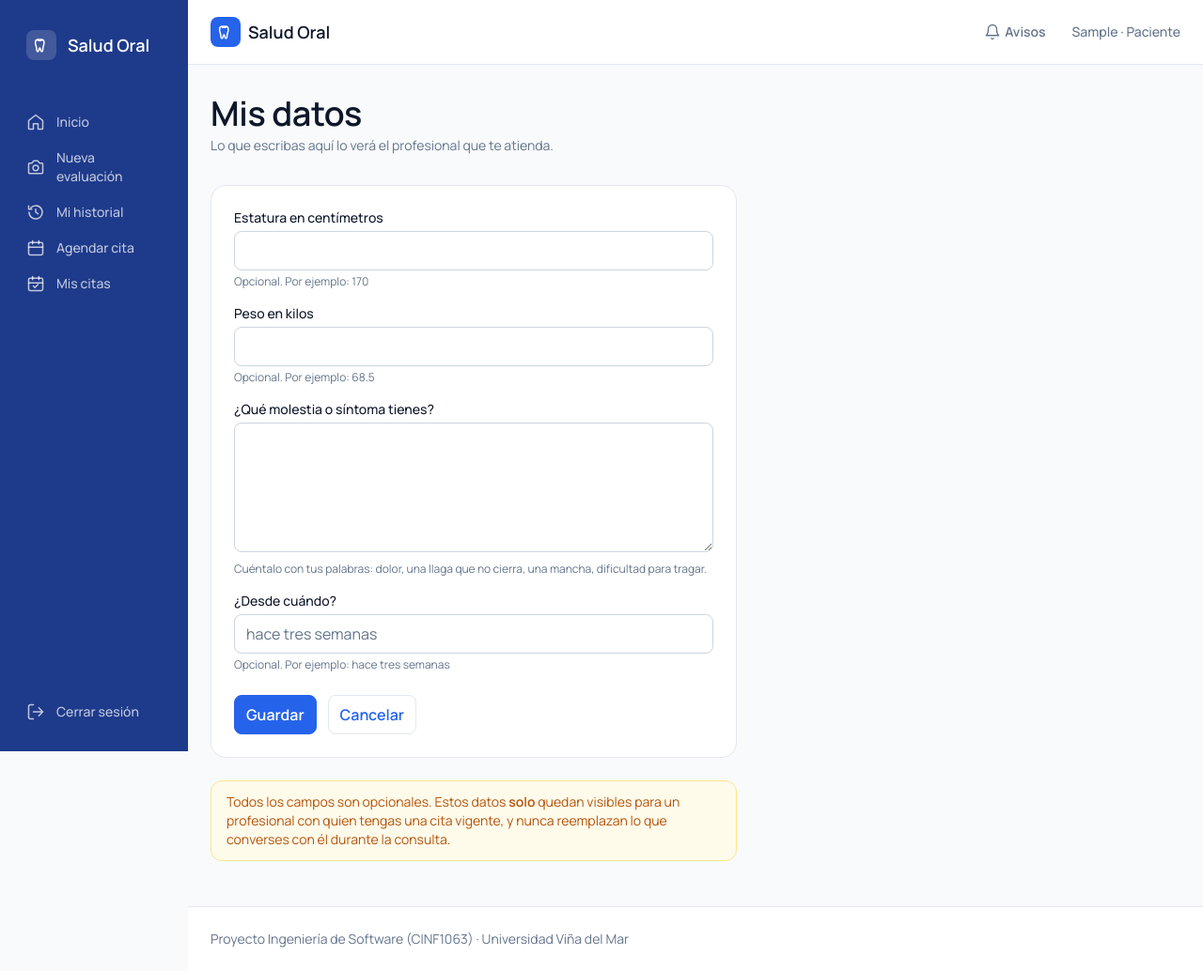
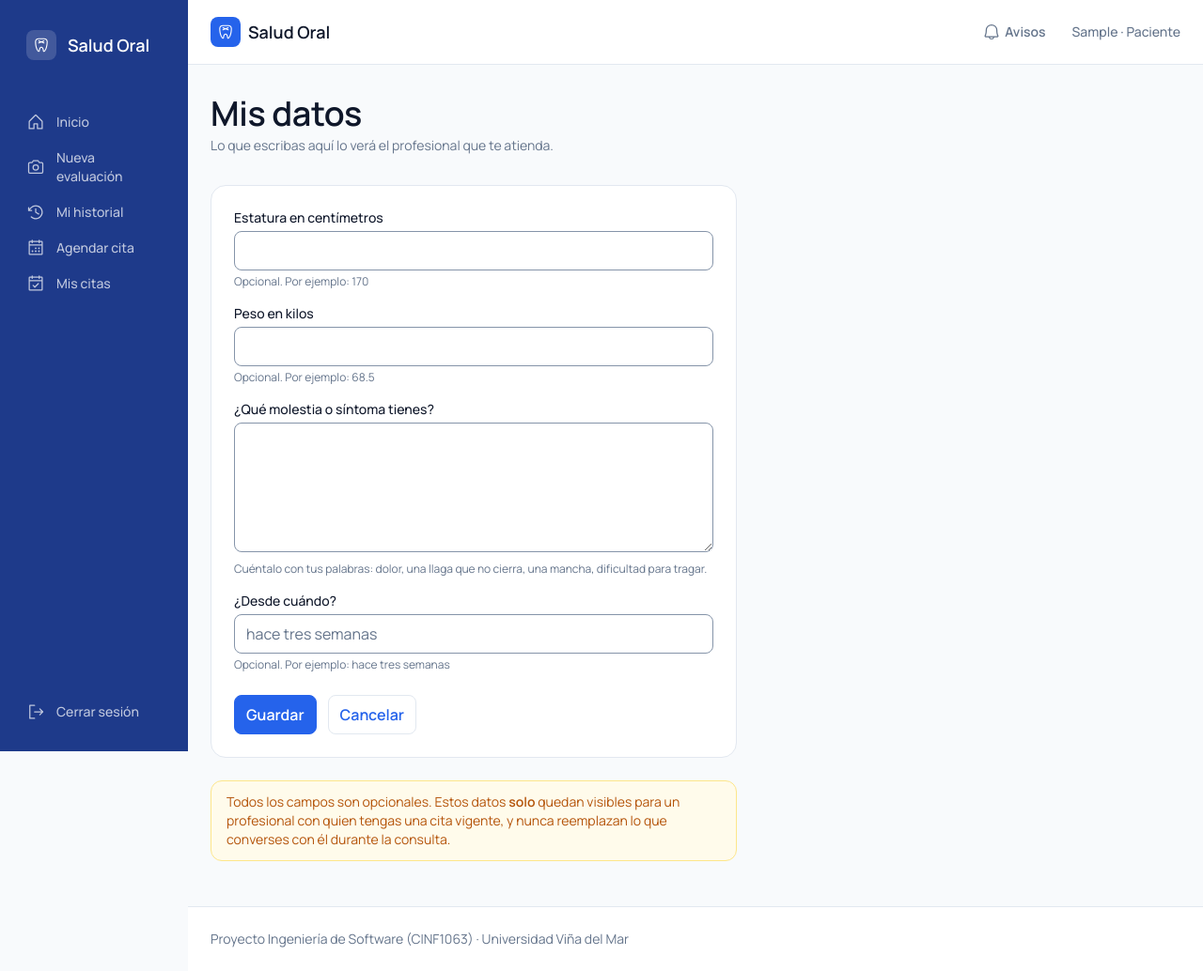
Before and after one commit to camilozunigavaldes05-design/salud-oral, a Django app: page /mis-datos/ in a window 1280 px wide. Shown: the whole page at 94% size. Run offline with Django 5.2, Linux system fonts and the light colour scheme; the visitor is signed in with stand-in values (Sample User, id 1); data comes from the database, SQL or seed files in the repository; data that the repository does not hold is empty.

Commit message:
Corrige accesibilidad, unidades de viewport e iconos
Tres hallazgos de la auditoría del frontend.

Unidades de viewport
- 100vh pasa a 100dvh en .app, .barra y .auth, con 100vh de reserva para
  navegadores antiguos. En Safari móvil la barra de direcciones hacía que
  la navegación inferior quedara cortada.

Contraste de los controles (WCAG 1.4.11)
- El borde de los campos daba 1,48:1 sobre blanco, muy por debajo del 3,0
  exigido. Nuevo token --borde-campo (#8594a9) a 3,09:1, separado del
  borde decorativo de las tarjetas, que no necesita ese mínimo.

Iconos
- Los 30 SVG dibujados a mano se reemplazan por un sprite de Phosphor
  (MIT, 14 símbolos, 5,8 kB) referenciado con <use>. Se acabó dibujar
  trazados a ojo: el primer diente parecía un globo de diálogo y necesitó
  cuatro intentos.
- Clases .icono, .icono-marca, .icono-check e .icono-grande dan el tamaño.
- .vacio .icono pasa a .vacio .icono-circulo para no chocar con la clase
  del propio SVG.

Co-Authored-By: Claude Opus 5 (1M context) <noreply@anthropic.com>

```diff
--- a/cuentas/templates/cuentas/inicio_paciente.html
+++ b/cuentas/templates/cuentas/inicio_paciente.html
@@ -1,4 +1,5 @@
 {% extends "base.html" %}
+{% load static %}
 
 {% block titulo %}Inicio{% endblock %}
 
@@ -9,9 +10,7 @@
       <p class="fecha">{{ hoy|date:"l j \d\e F, Y"|capfirst }}</p>
     </div>
     <a class="boton" href="{% url 'evaluaciones:nueva' %}">
-      <svg width="18" height="18" viewBox="0 0 24 24" fill="none" stroke="currentColor" stroke-width="2" stroke-linecap="round" stroke-linejoin="round" aria-hidden="true">
-        <path d="M14.5 4h-5L7 7H4a1 1 0 0 0-1 1v11a1 1 0 0 0 1 1h16a1 1 0 0 0 1-1V8a1 1 0 0 0-1-1h-3Z"/><circle cx="12" cy="13" r="3.5"/>
-      </svg>
+      <svg class="icono" aria-hidden="true"><use href="{% static 'img/iconos.svg' %}#i-camera"></use></svg>
       Nueva evaluación
     </a>
   </header>
--- a/notificaciones/templates/notificaciones/_centro.html
+++ b/notificaciones/templates/notificaciones/_centro.html
@@ -1,3 +1,4 @@
+{% load static %}
 {% comment %}
 Centro de notificaciones del encabezado.
 Sin JavaScript el boton es un enlace normal a la lista completa.
@@ -8,9 +9,7 @@ Sin JavaScript el boton es un enlace normal a la lista completa.
      aria-expanded="false"
      aria-controls="panel-avisos"
      aria-label="Avisos{% if avisos_sin_leer %}, {{ avisos_sin_leer }} sin leer{% endif %}">
-    <svg viewBox="0 0 24 24" fill="none" stroke="currentColor" stroke-width="1.8" stroke-linecap="round" stroke-linejoin="round" aria-hidden="true">
-      <path d="M18 8A6 6 0 0 0 6 8c0 7-3 9-3 9h18s-3-2-3-9"/><path d="M13.7 21a2 2 0 0 1-3.4 0"/>
-    </svg>
+    <svg class="icono" aria-hidden="true"><use href="{% static 'img/iconos.svg' %}#i-bell"></use></svg>
     <span class="campana-texto">Avisos</span>
     {% if avisos_sin_leer %}<span class="contador">{{ avisos_sin_leer }}</span>{% endif %}
   </a>
--- a/static/css/estilo.css
+++ b/static/css/estilo.css
@@ -37,6 +37,8 @@
   --superficie:        var(--blanco);
   --superficie-base:   var(--gris-50);
   --borde:             var(--gris-200);
+  /* Borde de controles: 3,09:1 sobre blanco, exigido por WCAG 1.4.11. */
+  --borde-campo:       #8594a9;
   --texto:             var(--gris-900);
   --texto-suave:       var(--gris-500);
   --accion:            var(--azul-600);
@@ -168,6 +170,7 @@ main.contenedor { padding-top: var(--s-500); padding-bottom: var(--s-800); }
   display: grid;
   grid-template-columns: var(--ancho-barra) minmax(0, 1fr);
   min-height: 100vh;
+  min-height: 100dvh;
 }
 .app-cuerpo { display: flex; flex-direction: column; min-width: 0; }
 /* El contenido y la columna comparten fila; el pie queda siempre al final. */
@@ -181,7 +184,7 @@ main.contenedor { padding-top: var(--s-500); padding-bottom: var(--s-800); }
   background: var(--azul-900);
   color: #fff;
   padding: var(--s-300) var(--s-200);
-  position: sticky; top: 0; height: 100vh;
+  position: sticky; top: 0; height: 100vh; height: 100dvh;
 }
 .barra-marca {
   display: flex; align-items: center; gap: var(--s-100);
@@ -204,7 +207,6 @@ main.contenedor { padding-top: var(--s-500); padding-bottom: var(--s-800); }
   text-decoration: none; text-align: left;
   transition: background var(--dur-color) var(--curva), color var(--dur-color) var(--curva);
 }
-.barra-menu a svg, .barra-salir button svg { width: 20px; height: 20px; flex-shrink: 0; }
 .barra-menu a:hover, .barra-salir button:hover {
   background: rgba(255, 255, 255, 0.10); color: #fff; text-decoration: none;
 }
@@ -327,14 +329,14 @@ select, textarea {
   width: 100%;
   padding: var(--s-75) var(--s-100);
   min-height: 40px;
-  border: 1px solid var(--gris-300);
+  border: 1px solid var(--borde-campo);
   border-radius: var(--r-lg);
   background: var(--superficie);
   color: var(--texto);
   font-family: inherit; font-size: 1rem; line-height: 1.5rem;
   transition: border-color var(--dur-color) var(--curva), box-shadow var(--dur-color) var(--curva);
 }
-input:hover, select:hover, textarea:hover { border-color: var(--gris-500); }
+input:hover, select:hover, textarea:hover { border-color: var(--gris-700); }
 input:focus, select:focus, textarea:focus {
   outline: none; border-color: var(--accion);
   box-shadow: 0 0 0 3px var(--azul-100);
@@ -344,7 +346,7 @@ textarea { min-height: 96px; resize: vertical; }
 
 input[type="file"] {
   width: 100%; padding: var(--s-200);
-  border: 1px dashed var(--gris-300); border-radius: var(--r-xl);
+  border: 1px dashed var(--borde-campo); border-radius: var(--r-xl);
   background: var(--gris-50); font: inherit; cursor: pointer;
   transition: border-color var(--dur-color) var(--curva), background var(--dur-color) var(--curva);
 }
@@ -566,7 +568,6 @@ ul.errorlist.nonfield {
   text-decoration: none; cursor: pointer;
   transition: background var(--dur-color) var(--curva), color var(--dur-color) var(--curva);
 }
-.campana svg { width: 18px; height: 18px; }
 .campana:hover { background: var(--accion-suave); color: var(--accion); text-decoration: none; }
 .campana[aria-expanded="true"] { background: var(--accion-suave); color: var(--accion); }
 
@@ -656,9 +657,21 @@ ul.errorlist.nonfield {
 .bloque-columna .tarjeta { padding: var(--s-200); border-radius: var(--r-xl); }
 .columna .vacio { padding: var(--s-300) var(--s-100); }
 
+
+/* --- Iconos (Phosphor, sprite en static/img/iconos.svg) ----------------- */
+.icono, .icono-marca, .icono-check, .icono-grande {
+  flex-shrink: 0;
+  fill: currentColor;
+  display: block;
+}
+.icono        { width: 20px; height: 20px; }
+.icono-marca  { width: 18px; height: 18px; }
+.icono-check  { width: 12px; height: 12px; }
+.icono-grande { width: 22px; height: 22px; }
+
 /* --- Estado vacio (B9) -------------------------------------------------- */
 .vacio { text-align: center; padding: var(--s-700) var(--s-300); color: var(--texto-suave); }
-.vacio .icono { display: inline-grid; place-items: center; width: 48px; height: 48px; border-radius: var(--r-full); background: var(--accion-suave); color: var(--accion); margin-bottom: var(--s-200); }
+.vacio .icono-circulo { display: inline-grid; place-items: center; width: 48px; height: 48px; border-radius: var(--r-full); background: var(--accion-suave); color: var(--accion); margin-bottom: var(--s-200); }
 
 /* --- Pie ---------------------------------------------------------------- */
 .pie {
@@ -676,7 +689,7 @@ ul.errorlist.nonfield {
 .pie nav { display: flex; flex-wrap: wrap; gap: var(--s-200); }
 
 /* --- Autenticacion: pantalla partida ------------------------------------ */
-.auth { min-height: 100vh; display: grid; grid-template-columns: 1fr 1fr; }
+.auth { min-height: 100vh; min-height: 100dvh; display: grid; grid-template-columns: 1fr 1fr; }
 .auth-panel {
   display: flex; flex-direction: column; justify-content: center;
   padding: var(--s-600) var(--s-500); background: var(--superficie);
--- a/templates/base.html
+++ b/templates/base.html
@@ -21,58 +21,56 @@
       <aside class="barra" aria-label="Navegación principal">
         <a class="barra-marca" href="{% url 'cuentas:inicio' %}">
           <span class="logo" aria-hidden="true">
-            <svg width="18" height="18" viewBox="0 0 24 24" fill="none" stroke="currentColor" stroke-width="2" stroke-linecap="round" stroke-linejoin="round">
-              <path d="M12 5.5c-1.6-1-2.9-1.5-4.3-1.5C5.1 4 3.5 5.8 3.5 8.6c0 2.1.6 3.4 1.1 5.1.45 1.5.6 3.2.75 4.8.12 1.3.5 2.9 1.6 2.9 1 0 1.3-1.3 1.55-2.8.22-1.3.4-2.5 1.2-2.5s.98 1.2 1.2 2.5c.25 1.5.55 2.8 1.55 2.8 1.1 0 1.48-1.6 1.6-2.9.15-1.6.3-3.3.75-4.8.5-1.7 1.1-3 1.1-5.1 0-2.8-1.6-4.6-4.2-4.6-1.4 0-2.7.5-4.3 1.5Z"/>
-            </svg>
+            <svg class="icono-marca" aria-hidden="true"><use href="{% static 'img/iconos.svg' %}#i-tooth"></use></svg>
           </span>
           <span class="barra-nombre">Salud Oral</span>
         </a>
 
         <nav class="barra-menu">
           <a href="{% url 'cuentas:inicio' %}"{% if request.resolver_match.view_name == 'cuentas:inicio' %} aria-current="page"{% endif %}>
-            <svg viewBox="0 0 24 24" fill="none" stroke="currentColor" stroke-width="1.8" stroke-linecap="round" stroke-linejoin="round" aria-hidden="true"><path d="m3 10 9-7 9 7v10a1 1 0 0 1-1 1h-5v-7H9v7H4a1 1 0 0 1-1-1Z"/></svg>
+            <svg class="icono" aria-hidden="true"><use href="{% static 'img/iconos.svg' %}#i-house"></use></svg>
             <span>Inicio</span>
           </a>
 
           {% if user.rol == "PACIENTE" %}
             <a href="{% url 'evaluaciones:nueva' %}"{% if request.resolver_match.view_name == 'evaluaciones:nueva' %} aria-current="page"{% endif %}>
-              <svg viewBox="0 0 24 24" fill="none" stroke="currentColor" stroke-width="1.8" stroke-linecap="round" stroke-linejoin="round" aria-hidden="true"><path d="M14.5 4h-5L7 7H4a1 1 0 0 0-1 1v11a1 1 0 0 0 1 1h16a1 1 0 0 0 1-1V8a1 1 0 0 0-1-1h-3Z"/><circle cx="12" cy="13" r="3.5"/></svg>
+              <svg class="icono" aria-hidden="true"><use href="{% static 'img/iconos.svg' %}#i-camera"></use></svg>
               <span>Nueva evaluación</span>
             </a>
             <a href="{% url 'evaluaciones:historial' %}"{% if request.resolver_match.view_name == 'evaluaciones:historial' %} aria-current="page"{% endif %}>
-              <svg viewBox="0 0 24 24" fill="none" stroke="currentColor" stroke-width="1.8" stroke-linecap="round" stroke-linejoin="round" aria-hidden="true"><path d="M12 8v4l3 2"/><path d="M3.5 12a8.5 8.5 0 1 0 2.2-5.7"/><path d="M3 4v4h4"/></svg>
+              <svg class="icono" aria-hidden="true"><use href="{% static 'img/iconos.svg' %}#i-clock-counter-clockwise"></use></svg>
               <span>Mi historial</span>
             </a>
             <a href="{% url 'agenda:directorio' %}"{% if request.resolver_match.view_name == 'agenda:directorio' %} aria-current="page"{% endif %}>
-              <svg viewBox="0 0 24 24" fill="none" stroke="currentColor" stroke-width="1.8" stroke-linecap="round" stroke-linejoin="round" aria-hidden="true"><rect x="3" y="5" width="18" height="16" rx="2"/><path d="M8 3v4M16 3v4M3 11h18"/></svg>
+              <svg class="icono" aria-hidden="true"><use href="{% static 'img/iconos.svg' %}#i-calendar-dots"></use></svg>
               <span>Agendar cita</span>
             </a>
             <a href="{% url 'agenda:mis_citas' %}"{% if request.resolver_match.view_name == 'agenda:mis_citas' %} aria-current="page"{% endif %}>
-              <svg viewBox="0 0 24 24" fill="none" stroke="currentColor" stroke-width="1.8" stroke-linecap="round" stroke-linejoin="round" aria-hidden="true"><rect x="3" y="5" width="18" height="16" rx="2"/><path d="M8 3v4M16 3v4M3 11h18"/><path d="m9 15 2 2 4-4"/></svg>
+              <svg class="icono" aria-hidden="true"><use href="{% static 'img/iconos.svg' %}#i-calendar-check"></use></svg>
               <span>Mis citas</span>
             </a>
 
           {% elif user.rol == "PROFESIONAL" %}
             <a href="{% url 'agenda:mis_horarios' %}"{% if request.resolver_match.view_name == 'agenda:mis_horarios' %} aria-current="page"{% endif %}>
-              <svg viewBox="0 0 24 24" fill="none" stroke="currentColor" stroke-width="1.8" stroke-linecap="round" stroke-linejoin="round" aria-hidden="true"><circle cx="12" cy="12" r="9"/><path d="M12 7v5l3 2"/></svg>
+              <svg class="icono" aria-hidden="true"><use href="{% static 'img/iconos.svg' %}#i-clock"></use></svg>
               <span>Mis horarios</span>
             </a>
             <a href="{% url 'agenda:citas_profesional' %}"{% if request.resolver_match.view_name == 'agenda:citas_profesional' %} aria-current="page"{% endif %}>
-              <svg viewBox="0 0 24 24" fill="none" stroke="currentColor" stroke-width="1.8" stroke-linecap="round" stroke-linejoin="round" aria-hidden="true"><rect x="3" y="5" width="18" height="16" rx="2"/><path d="M8 3v4M16 3v4M3 11h18"/><path d="m9 15 2 2 4-4"/></svg>
+              <svg class="icono" aria-hidden="true"><use href="{% static 'img/iconos.svg' %}#i-calendar-check"></use></svg>
               <span>Mis citas</span>
             </a>
 
           {% elif user.rol == "ADMINISTRADOR" %}
             <a href="{% url 'administracion:profesionales' %}"{% if request.resolver_match.view_name == 'administracion:profesionales' %} aria-current="page"{% endif %}>
-              <svg viewBox="0 0 24 24" fill="none" stroke="currentColor" stroke-width="1.8" stroke-linecap="round" stroke-linejoin="round" aria-hidden="true"><path d="M16 21v-2a4 4 0 0 0-4-4H6a4 4 0 0 0-4 4v2"/><circle cx="9" cy="7" r="4"/><path d="m17 11 2 2 4-4"/></svg>
+              <svg class="icono" aria-hidden="true"><use href="{% static 'img/iconos.svg' %}#i-user-check"></use></svg>
               <span>Profesionales</span>
             </a>
             <a href="{% url 'administracion:usuarios' %}"{% if request.resolver_match.view_name == 'administracion:usuarios' %} aria-current="page"{% endif %}>
-              <svg viewBox="0 0 24 24" fill="none" stroke="currentColor" stroke-width="1.8" stroke-linecap="round" stroke-linejoin="round" aria-hidden="true"><path d="M17 21v-2a4 4 0 0 0-4-4H6a4 4 0 0 0-4 4v2"/><circle cx="9" cy="7" r="4"/><path d="M22 21v-2a4 4 0 0 0-3-3.9"/><path d="M16 3.1a4 4 0 0 1 0 7.8"/></svg>
+              <svg class="icono" aria-hidden="true"><use href="{% static 'img/iconos.svg' %}#i-users"></use></svg>
               <span>Usuarios</span>
             </a>
             <a href="{% url 'administracion:auditoria' %}"{% if request.resolver_match.view_name == 'administracion:auditoria' %} aria-current="page"{% endif %}>
-              <svg viewBox="0 0 24 24" fill="none" stroke="currentColor" stroke-width="1.8" stroke-linecap="round" stroke-linejoin="round" aria-hidden="true"><path d="M14 3H7a2 2 0 0 0-2 2v14a2 2 0 0 0 2 2h10a2 2 0 0 0 2-2V8Z"/><path d="M14 3v5h5M9 13h6M9 17h4"/></svg>
+              <svg class="icono" aria-hidden="true"><use href="{% static 'img/iconos.svg' %}#i-file-text"></use></svg>
               <span>Auditoría</span>
             </a>
           {% endif %}
@@ -81,7 +79,7 @@
         <form class="barra-salir" method="post" action="{% url 'cuentas:logout' %}">
           {% csrf_token %}
           <button type="submit">
-            <svg viewBox="0 0 24 24" fill="none" stroke="currentColor" stroke-width="1.8" stroke-linecap="round" stroke-linejoin="round" aria-hidden="true"><path d="M9 21H5a2 2 0 0 1-2-2V5a2 2 0 0 1 2-2h4"/><path d="m16 17 5-5-5-5M21 12H9"/></svg>
+            <svg class="icono" aria-hidden="true"><use href="{% static 'img/iconos.svg' %}#i-sign-out"></use></svg>
             <span>Cerrar sesión</span>
           </button>
         </form>
@@ -94,9 +92,7 @@
         <header class="encabezado">
           <a class="marca solo-movil" href="{% url 'cuentas:inicio' %}">
             <span class="logo" aria-hidden="true">
-              <svg width="18" height="18" viewBox="0 0 24 24" fill="none" stroke="currentColor" stroke-width="2" stroke-linecap="round" stroke-linejoin="round">
-                <path d="M12 5.5c-1.6-1-2.9-1.5-4.3-1.5C5.1 4 3.5 5.8 3.5 8.6c0 2.1.6 3.4 1.1 5.1.45 1.5.6 3.2.75 4.8.12 1.3.5 2.9 1.6 2.9 1 0 1.3-1.3 1.55-2.8.22-1.3.4-2.5 1.2-2.5s.98 1.2 1.2 2.5c.25 1.5.55 2.8 1.55 2.8 1.1 0 1.48-1.6 1.6-2.9.15-1.6.3-3.3.75-4.8.5-1.7 1.1-3 1.1-5.1 0-2.8-1.6-4.6-4.2-4.6-1.4 0-2.7.5-4.3 1.5Z"/>
-              </svg>
+              <svg class="icono-marca" aria-hidden="true"><use href="{% static 'img/iconos.svg' %}#i-tooth"></use></svg>
             </span>
             Salud Oral
           </a>
```
Also changed, not shown: cuentas/templates/cuentas/inicio_profesional.html (+4 -5 lines), cuentas/templates/cuentas/login.html (+6 -6 lines), cuentas/templates/cuentas/registro_profesional.html (+4 -3 lines), templates/base_auth.html (+4 -6 lines), static/img/iconos.svg (added).
